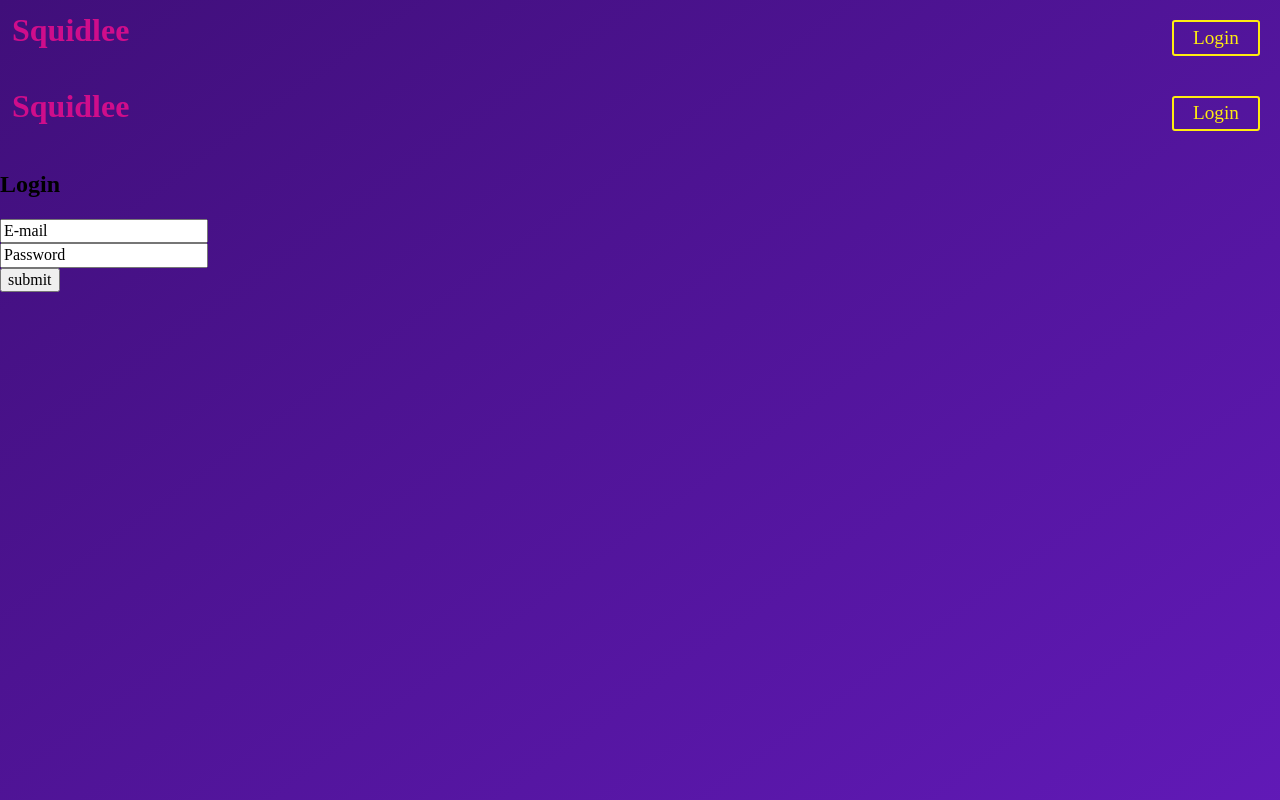
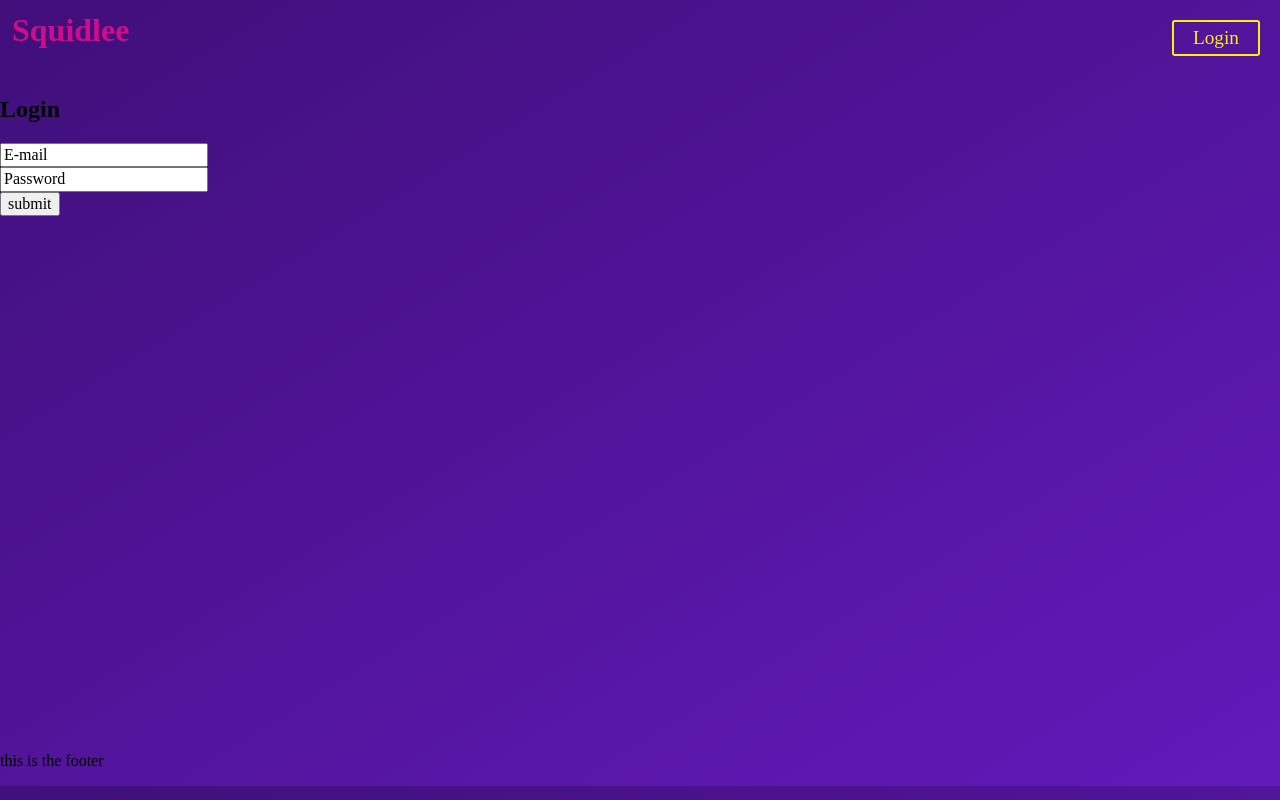
Before and after one commit to CurtisMac/Squidlee, a Next.js app: page /login in a window 1280 px wide. Shown: the top 800 px of the page. Built offline with nearby package versions, Linux system fonts and the light colour scheme.

Commit message:
moved layout from _app.js and into individual components

```diff
--- a/components/Layout.js
+++ b/components/Layout.js
@@ -5,17 +5,17 @@ import styled from "styled-components";
 
 const Layout = ({ children }) => {
   return (
-    <div>
+    <React.Fragment>
       <Head />
       <Header />
       <Main>{children}</Main>
       <Footer />
-    </div>
+    </React.Fragment>
   );
 };
 
 const Main = styled.main`
-  height: 100vh;
+  height: 80vh;
 `;
 
 export default Layout;
--- a/pages/_app.js
+++ b/pages/_app.js
@@ -13,9 +13,9 @@ class MyApp extends App {
         <ThemeProvider theme={MainTheme}>
           <React.Fragment>
             <GlobalStyle />
-            <Layout>
-              <Component {...pageProps} />
-            </Layout>
+            {/* <Layout> */}
+            <Component {...pageProps} />
+            {/* </Layout> */}
           </React.Fragment>
         </ThemeProvider>
       </Container>
--- a/pages/index.js
+++ b/pages/index.js
@@ -1,10 +1,11 @@
 import styled from "styled-components";
+import Layout from "../components/Layout";
 
 const Home = () => {
   return (
-    <div>
+    <Layout>
       <StyledH1>Hi! This is the home page</StyledH1>
-    </div>
+    </Layout>
   );
 };
 
--- a/pages/signup.js
+++ b/pages/signup.js
@@ -1,3 +1,5 @@
+import styled from "styled-components";
+
 const signup = () => {
   return <div>This is the signup page</div>;
 };
```
